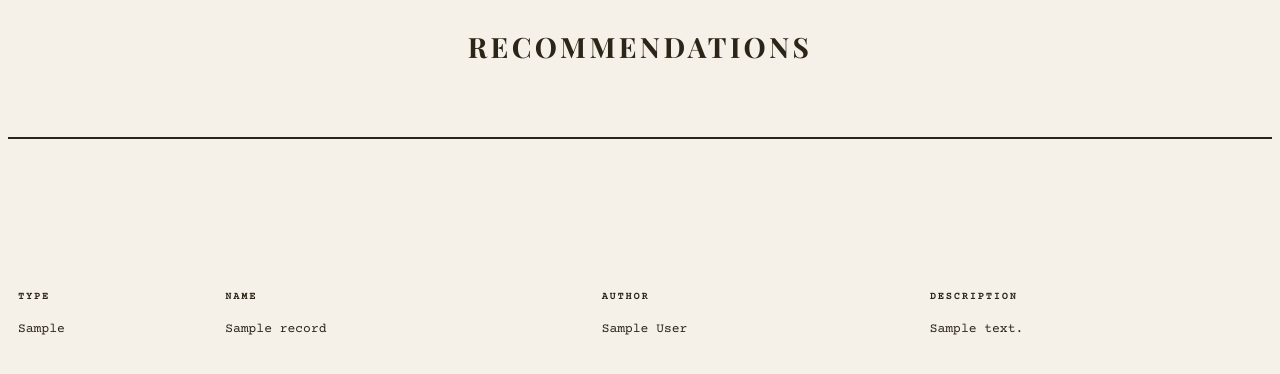
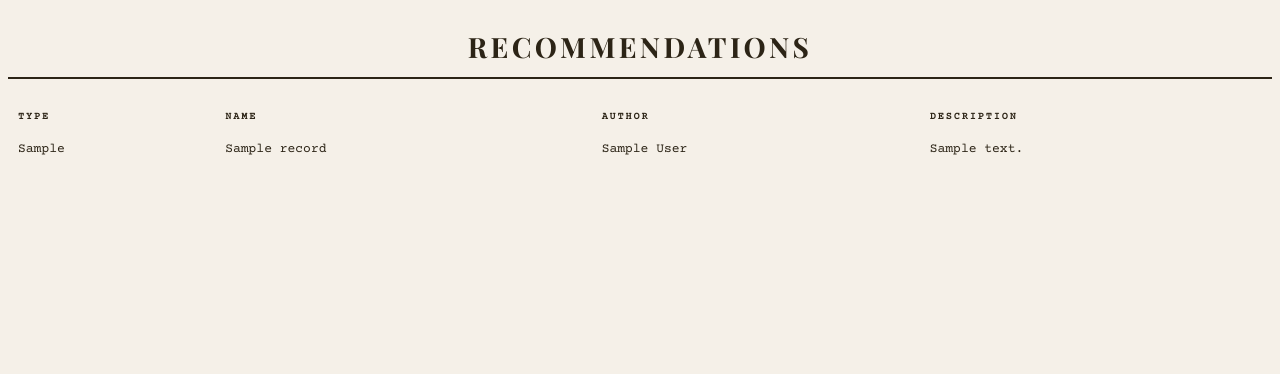
Before and after one commit to DaG-del/Recommendation-Engine, a Flask app: template templates/home.html in a window 1280 px wide. Shown: the top 374 px of the page. Run offline with Flask 3, Linux system fonts and the light colour scheme; the template is opened without the code that fills it: most values are stand-ins (such as "Sample title", 1, 10 or a date in 2020); some web fonts are replaced.

Commit message:
size css

```diff
--- a/static/css/style.css
+++ b/static/css/style.css
@@ -1,13 +1,11 @@
 @import url('https://fonts.googleapis.com/css2?family=Playfair+Display:ital,wght@0,400;0,700;1,400&family=Courier+Prime:ital@0;1&display=swap');
 
-html {
-  font-size: 600%;
-}
 
 body {
   font-family: 'Courier Prime', monospace;
   background: #f5f0e8;
   color: #2c2416;
+  font-size: 200%;
 }
 
 h3 {
```
